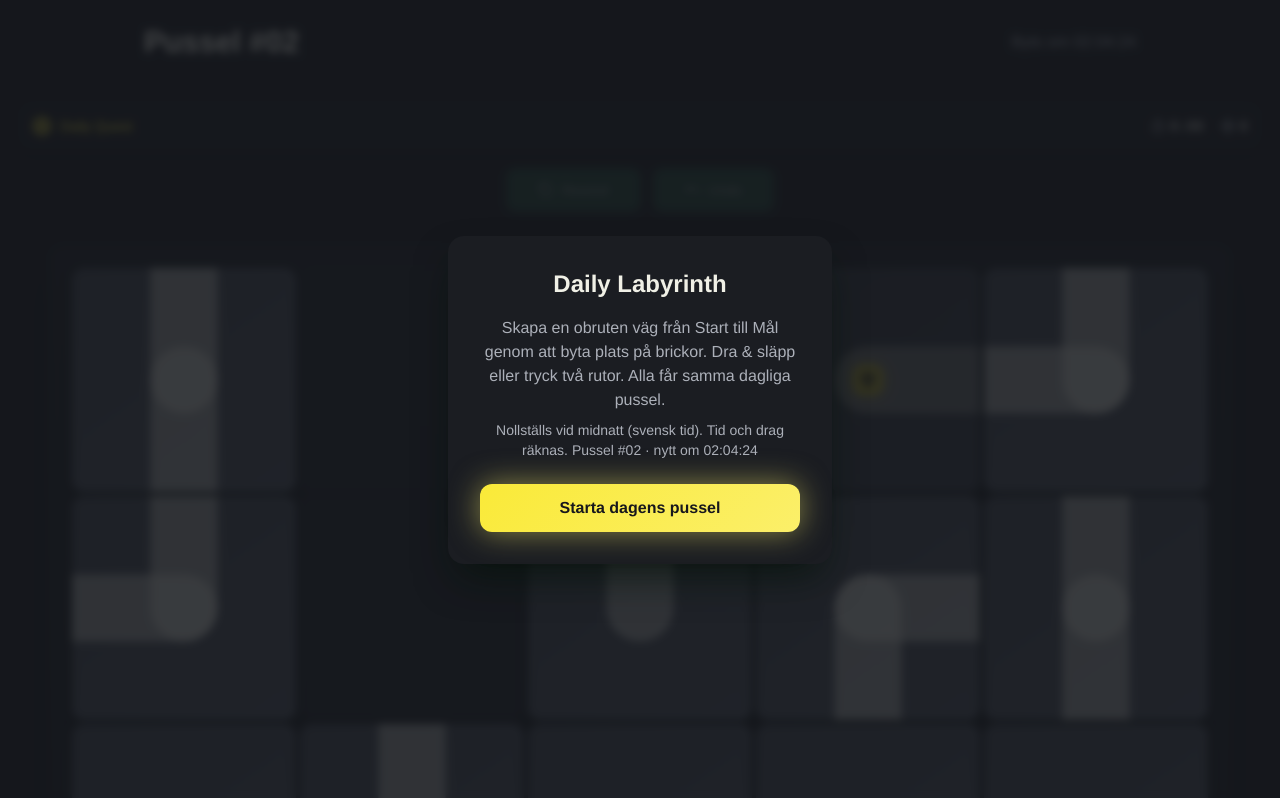
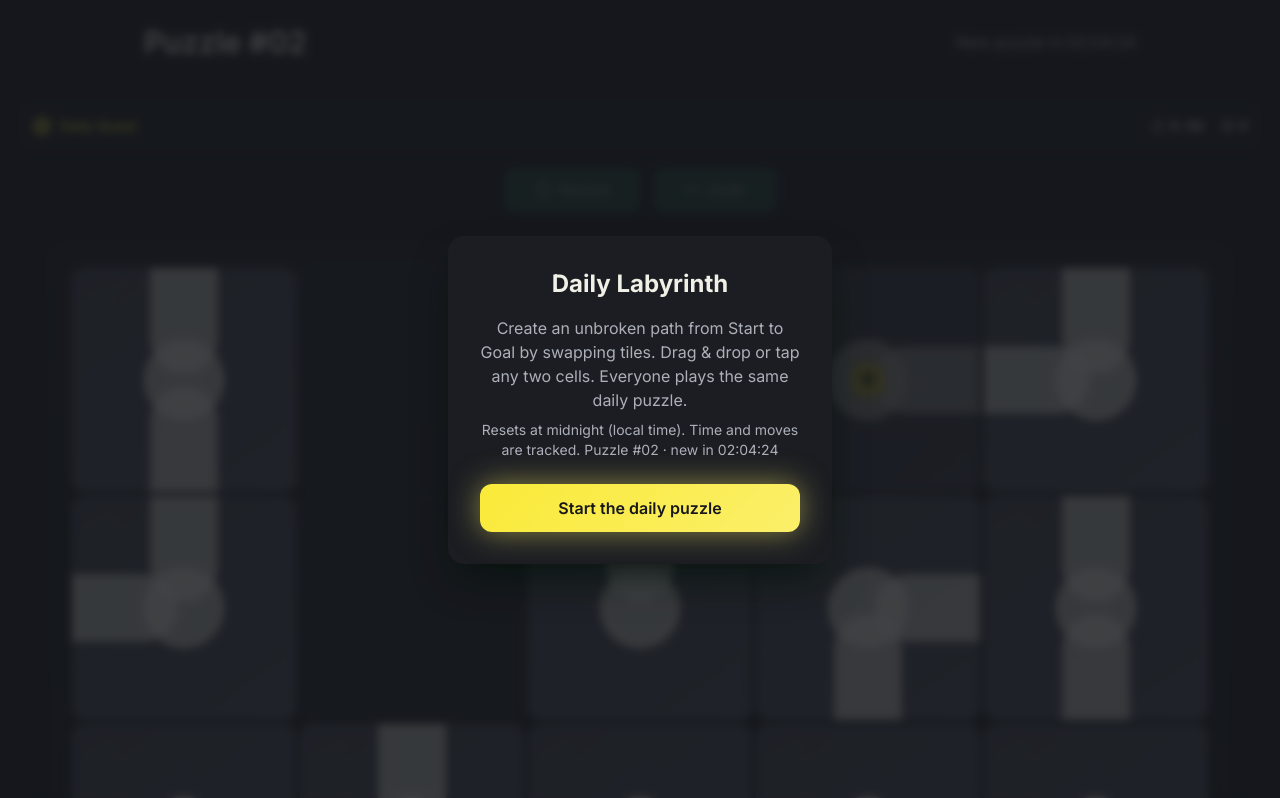
Before and after one commit to patrikahlzen/daily-labyrinth-shift, a React (Vite) app: page / in a window 1280 px wide. Shown: the top 798 px of the page. Built offline with nearby package versions, Linux system fonts and the light colour scheme.

Commit message:
Refactor tile and font styling
- Implemented option A for tile line overlaps (straight ends without hub).
- Set font to Inter only.
- Changed all text to US English.

```diff
--- a/index.html
+++ b/index.html
@@ -1,21 +1,25 @@
 <!DOCTYPE html>
-<html lang="sv" class="dark">
+<html lang="en" class="dark">
   <head>
     <meta charset="UTF-8" />
     <meta name="viewport" content="width=device-width, initial-scale=1.0" />
-    <title>Daily Labyrinth – Dagligt pussel</title>
-    <meta name="description" content="Skapa en obruten väg från start till mål genom att byta plats på brickor. Dagligt pussel som nollställs vid midnatt (svensk tid)." />
+    <title>Daily Labyrinth – Minimal Path Puzzle Game</title>
+    <meta name="description" content="Create a clean path from Start to Goal by swapping tiles. A minimalist daily puzzle that resets at midnight." />
     <meta name="author" content="Lovable" />
     <link rel="canonical" href="/" />
 
-    <meta property="og:title" content="Daily Labyrinth – Dagligt pussel" />
-    <meta property="og:description" content="Skapa en obruten väg från start till mål genom att byta plats på brickor. Dagligt pussel som nollställs vid midnatt (svensk tid)." />
+    <meta property="og:title" content="Daily Labyrinth – Minimal Path Puzzle Game" />
+    <meta property="og:description" content="Create a clean path from Start to Goal by swapping tiles. A minimalist daily puzzle that resets at midnight." />
     <meta property="og:type" content="website" />
     <meta property="og:image" content="https://lovable.dev/opengraph-image-p98pqg.png" />
 
     <meta name="twitter:card" content="summary_large_image" />
     <meta name="twitter:site" content="@lovable_dev" />
     <meta name="twitter:image" content="https://lovable.dev/opengraph-image-p98pqg.png" />
+
+    <link rel="preconnect" href="https://fonts.googleapis.com">
+    <link rel="preconnect" href="https://fonts.gstatic.com" crossorigin>
+    <link href="https://fonts.googleapis.com/css2?family=Inter:wght@400;500;600;700&display=swap" rel="stylesheet">
   </head>
 
   <body>
--- a/src/components/EndScreen.tsx
+++ b/src/components/EndScreen.tsx
@@ -25,7 +25,7 @@ export const EndScreen: React.FC<EndScreenProps> = ({ timer, moves, puzzleNumber
     confetti({ particleCount: 120, spread: 70, origin: { y: 0.6 } });
   }, []);
 
-  const shareText = `Daily Labyrinth #${String(puzzleNumber).padStart(2,'0')} — Tid ${formatTime(timer)} • Drag ${moves}`;
+  const shareText = `Daily Labyrinth #${String(puzzleNumber).padStart(2,'0')} — Time ${formatTime(timer)} • Moves ${moves}`;
 
   const handleShare = async () => {
     try {
@@ -33,7 +33,7 @@ export const EndScreen: React.FC<EndScreenProps> = ({ timer, moves, puzzleNumber
         await navigator.share({ title: 'Daily Labyrinth', text: shareText });
       } else if (navigator.clipboard) {
         await navigator.clipboard.writeText(shareText);
-        toast({ title: 'Kopierat!', description: 'Resultatet har kopierats till urklipp.' });
+        toast({ title: 'Copied!', description: 'Your result has been copied to the clipboard.' });
       }
     } catch (e) {
       // no-op
@@ -44,8 +44,8 @@ export const EndScreen: React.FC<EndScreenProps> = ({ timer, moves, puzzleNumber
     <div className="absolute inset-0 z-50 bg-background/80 backdrop-blur-sm flex items-center justify-center" role="dialog" aria-modal="true">
       <article className="w-full max-w-sm mx-4 bg-card rounded-2xl shadow-game p-6">
         <header className="flex items-center justify-between mb-4">
-          <h2 className="text-xl font-semibold text-foreground">Pussel klart!</h2>
-          <Button variant="ghost" size="icon" aria-label="Stäng" onClick={onClose}>
+          <h2 className="text-xl font-semibold text-foreground">Puzzle solved!</h2>
+          <Button variant="ghost" size="icon" aria-label="Close" onClick={onClose}>
             <X className="w-4 h-4" />
           </Button>
         </header>
@@ -54,14 +54,14 @@ export const EndScreen: React.FC<EndScreenProps> = ({ timer, moves, puzzleNumber
           <div className="flex items-center justify-between p-3 rounded-lg bg-muted/40">
             <div className="flex items-center gap-2 text-foreground">
               <Clock className="w-4 h-4 text-muted-foreground" />
-              <span>Tid</span>
+              <span>Time</span>
             </div>
             <span className="font-mono">{formatTime(timer)}</span>
           </div>
           <div className="flex items-center justify-between p-3 rounded-lg bg-muted/40">
             <div className="flex items-center gap-2 text-foreground">
               <Move className="w-4 h-4 text-muted-foreground" />
-              <span>Drag</span>
+              <span>Moves</span>
             </div>
             <span className="font-mono">{moves}</span>
           </div>
@@ -69,9 +69,9 @@ export const EndScreen: React.FC<EndScreenProps> = ({ timer, moves, puzzleNumber
 
         <footer className="mt-6 grid grid-cols-2 gap-2">
           <Button onClick={handleShare} className="flex items-center gap-2 justify-center bg-gradient-primary">
-            <Share2 className="w-4 h-4" /> Dela
+            <Share2 className="w-4 h-4" /> Share
           </Button>
-          <Button variant="secondary" onClick={onClose} className="justify-center">Stäng</Button>
+          <Button variant="secondary" onClick={onClose} className="justify-center">Close</Button>
         </footer>
       </article>
     </div>
--- a/src/components/GameHUD.tsx
+++ b/src/components/GameHUD.tsx
@@ -55,7 +55,7 @@ export const GameHUD: React.FC<GameHUDProps> = ({
             size="lg"
             onClick={onRewind}
             disabled={!canRewind}
-            aria-label="Spola tillbaka"
+            aria-label="Rewind"
           >
             <RotateCcw className="w-5 h-5" />
             Rewind
@@ -66,7 +66,7 @@ export const GameHUD: React.FC<GameHUDProps> = ({
             size="lg"
             onClick={onUndo}
             disabled={!canUndo}
-            aria-label="Ångra drag"
+            aria-label="Undo move"
           >
             <Undo className="w-5 h-5" />
             Undo
--- a/src/components/Tile.tsx
+++ b/src/components/Tile.tsx
@@ -15,25 +15,24 @@ export const Tile: React.FC<TileProps> = ({ tile, isPlayer, isGoal, isPreview, i
   const getPathLineElements = (strokeOpacity: number = 1) => {
     if (tile.type !== TileType.PATH) return null;
 
-    const thickness = 30; // ~30% av tiles storlek
+    const thickness = 30; // ~30% of tile size
     const half = 50;
+    const hubRadius = 18; // leave a clean gap at center; covered by hub circle
 
     return (
       <g stroke="currentColor" strokeOpacity={strokeOpacity} strokeWidth={thickness} strokeLinecap="round" fill="none">
         {tile.connections.north && (
-          <line x1={half} y1={half} x2={half} y2={0} />
+          <line x1={half} y1={half - hubRadius} x2={half} y2={0} />
         )}
         {tile.connections.south && (
-          <line x1={half} y1={half} x2={half} y2={100} />
+          <line x1={half} y1={half + hubRadius} x2={half} y2={100} />
         )}
         {tile.connections.east && (
-          <line x1={half} y1={half} x2={100} y2={half} />
+          <line x1={half + hubRadius} y1={half} x2={100} y2={half} />
         )}
         {tile.connections.west && (
-          <line x1={half} y1={half} x2={0} y2={half} />
+          <line x1={half - hubRadius} y1={half} x2={0} y2={half} />
         )}
-        {/* Centernod (valfritt) */}
-        {/* <circle cx={half} cy={half} r={thickness/4} fill="currentColor" /> */}
       </g>
     );
   };
@@ -62,6 +61,9 @@ export const Tile: React.FC<TileProps> = ({ tile, isPlayer, isGoal, isPreview, i
       baseClass += "shadow-tile ";
     }
 
+    // subtle border/ring for a more polished look
+    baseClass += "ring-1 ring-foreground/10 ";
+
     if (isPreview) {
       baseClass += "ring-2 ring-primary ring-opacity-60 ";
     }
@@ -77,13 +79,19 @@ export const Tile: React.FC<TileProps> = ({ tile, isPlayer, isGoal, isPreview, i
     <div className={getTileClassName()}>
       {/* Base background for PATH tiles */}
       {tile.type === TileType.PATH && (
-        <div className="absolute inset-0 rounded-lg bg-gradient-tile" />
+        <>
+          <div className="absolute inset-0 rounded-lg bg-gradient-tile" />
+          {/* Gloss and glass overlays */}
+          <div className="absolute inset-0 rounded-lg pointer-events-none bg-gradient-to-br from-foreground/10 via-transparent to-transparent opacity-[0.12]" />
+          <div className="absolute inset-0 rounded-lg pointer-events-none backdrop-blur-[1.2px] bg-background/5" />
+        </>
       )}
 
       {/* Neutral path symbol (always visible) */}
       {tile.type === TileType.PATH && (
         <svg className="absolute inset-0 pointer-events-none" viewBox="0 0 100 100" preserveAspectRatio="none" style={{ color: 'hsl(var(--foreground))' }}>
-          {getPathLineElements(0.5)}
+          {getPathLineElements(0.7)}
+          <circle cx={50} cy={50} r={18} fill="currentColor" fillOpacity={0.7} />
         </svg>
       )}
 
@@ -93,9 +101,10 @@ export const Tile: React.FC<TileProps> = ({ tile, isPlayer, isGoal, isPreview, i
           className={`absolute inset-0 pointer-events-none mix-blend-screen transition-opacity duration-300 ${isEnergized ? 'opacity-100' : 'opacity-0'}`}
           viewBox="0 0 100 100"
           preserveAspectRatio="none"
-          style={{ color: 'hsl(var(--energy))', filter: 'drop-shadow(0 0 8px hsl(var(--energy) / 0.9))' }}
+          style={{ color: 'hsl(var(--energy))', filter: 'drop-shadow(0 0 10px hsl(var(--energy) / 0.95))' }}
         >
           {getPathLineElements(1)}
+          <circle cx={50} cy={50} r={18} fill="currentColor" />
         </svg>
       )}
 
--- a/src/index.css
+++ b/src/index.css
@@ -121,7 +121,7 @@ All colors MUST be HSL.
 
   body {
     @apply bg-background text-foreground;
-    font-family: 'Helvetica Neue', Helvetica, Arial, ui-sans-serif, system-ui, sans-serif;
+    font-family: 'Inter', ui-sans-serif, system-ui, -apple-system, Segoe UI, Roboto, Helvetica, Arial, 'Apple Color Emoji', 'Segoe UI Emoji';
   }
 
   /* Game-specific animations */
--- a/src/pages/Index.tsx
+++ b/src/pages/Index.tsx
@@ -20,9 +20,9 @@ const Index = () => {
       {/* Header with daily info */}
       <header className="w-full py-6">
         <div className="max-w-5xl mx-auto px-4 flex items-center justify-between">
-          <h1 className="text-2xl md:text-3xl font-semibold text-foreground">Pussel #{String(puzzleNumber).padStart(2,'0')}</h1>
-          <div className="text-sm md:text-base text-muted-foreground" aria-live="polite" title="Tid kvar till nytt pussel">
-            Byts om {countdown}
+          <h1 className="text-2xl md:text-3xl font-semibold text-foreground">Puzzle #{String(puzzleNumber).padStart(2,'0')}</h1>
+          <div className="text-sm md:text-base text-muted-foreground" aria-live="polite" title="Time until new puzzle">
+            New puzzle in {countdown}
           </div>
         </div>
       </header>
@@ -65,14 +65,16 @@ const Index = () => {
           <div className="text-center p-8 bg-card rounded-2xl shadow-game max-w-sm mx-4">
             <h2 className="text-2xl font-bold mb-4 text-foreground">Daily Labyrinth</h2>
             <p className="text-muted-foreground mb-2">
-              Skapa en obruten väg från Start till Mål genom att byta plats på brickor. Dra & släpp eller tryck två rutor. Alla får samma dagliga pussel.
+              Create an unbroken path from Start to Goal by swapping tiles. Drag & drop or tap any two cells. Everyone plays the same daily puzzle.
             </p>
-            <p className="text-sm text-muted-foreground mb-6">Nollställs vid midnatt (svensk tid). Tid och drag räknas. Pussel #{String(puzzleNumber).padStart(2,'0')} · nytt om {countdown}</p>
+            <p className="text-sm text-muted-foreground mb-6">
+              Resets at midnight (local time). Time and moves are tracked. Puzzle #{String(puzzleNumber).padStart(2,'0')} · new in {countdown}
+            </p>
             <button
               onClick={startGame}
               className="w-full bg-gradient-primary text-primary-foreground font-semibold py-3 px-6 rounded-lg shadow-glow hover:opacity-90 transition-opacity"
             >
-              Starta dagens pussel
+              Start the daily puzzle
             </button>
           </div>
         </div>
```
